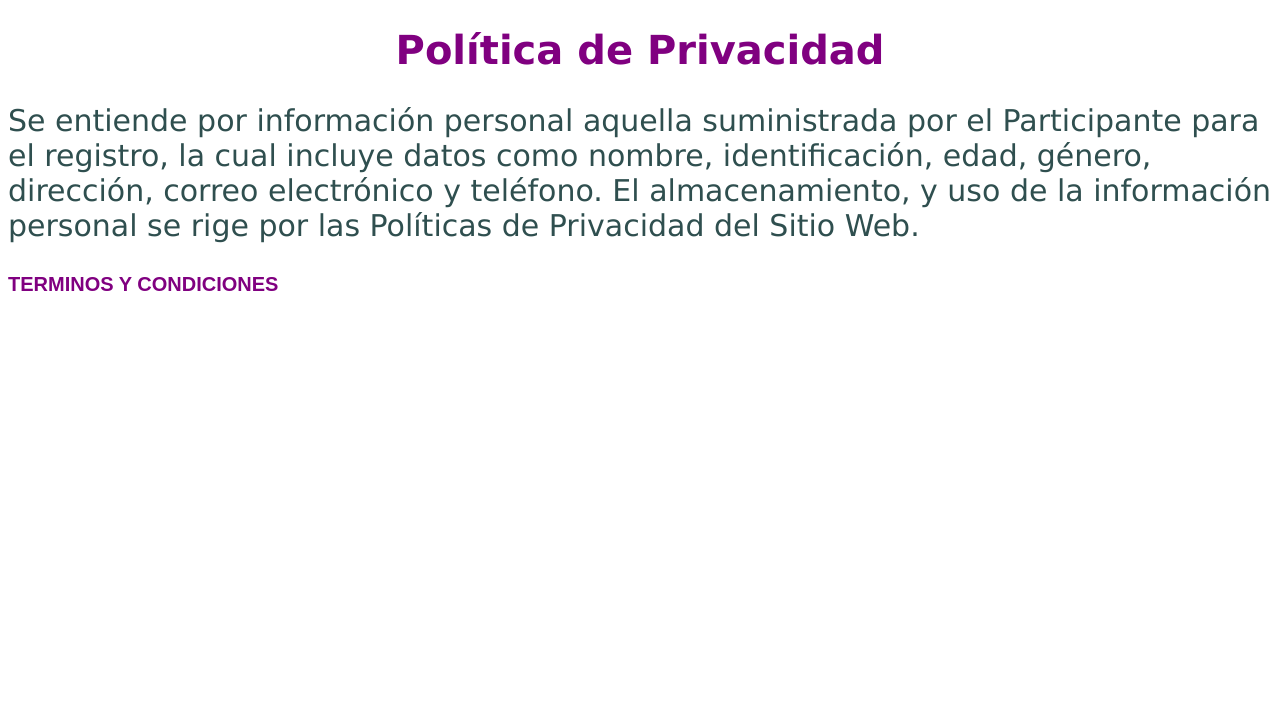
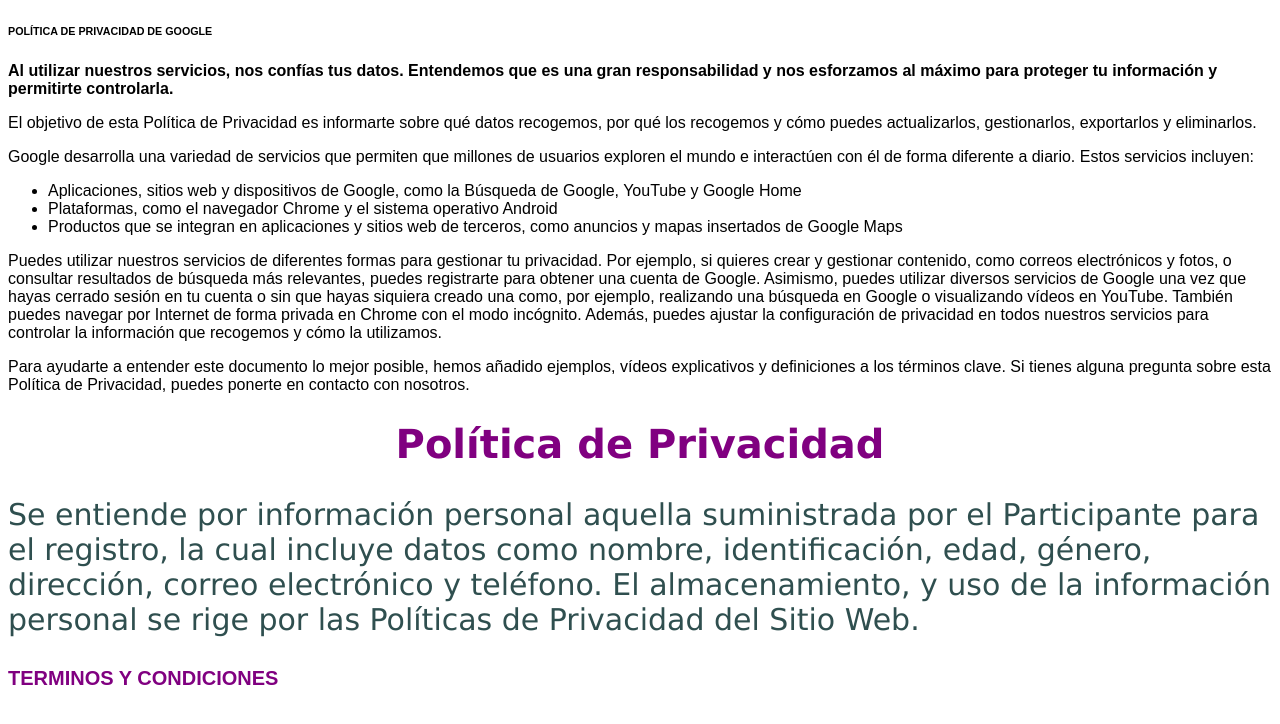
Before and after one commit to JESSICAMAZUERA00/Privacidad, a website built with Parcel: page index.html in a window 1280 px wide. Built offline with nearby package versions, Linux system fonts and the light colour scheme.

Commit message:
Added Text for Pol.

```diff
--- a/index.html
+++ b/index.html
@@ -11,6 +11,46 @@
 
 </head>
 <body>
+<h6>POLÍTICA DE PRIVACIDAD DE GOOGLE</h6>
+
+<strong>Al utilizar nuestros servicios, nos confías tus datos. Entendemos que es una gran
+    responsabilidad y nos esforzamos al máximo para proteger tu información y permitirte
+    controlarla.</strong>
+
+<p>El objetivo de esta Política de Privacidad es informarte sobre qué datos recogemos, por
+    qué los recogemos y cómo puedes actualizarlos, gestionarlos, exportarlos y eliminarlos.</p>
+
+<p>Google desarrolla una variedad de servicios que permiten que millones de usuarios exploren
+    el mundo e interactúen con él de forma diferente a diario. Estos servicios incluyen:</p>
+
+<ul>
+    <li>
+        Aplicaciones, sitios web y dispositivos de Google, como la Búsqueda de Google, YouTube
+        y Google Home
+    </li>
+    <li>
+        Plataformas, como el navegador Chrome y el sistema operativo Android
+    </li>
+    <li>
+        Productos que se integran en aplicaciones y sitios web de terceros, como anuncios y
+        mapas insertados de Google Maps
+    </li>
+</ul>
+
+<p>Puedes utilizar nuestros servicios de diferentes formas para gestionar tu privacidad.
+    Por ejemplo, si quieres crear y gestionar contenido, como correos electrónicos y fotos,
+    o consultar resultados de búsqueda más relevantes, puedes registrarte para obtener una
+    cuenta de Google. Asimismo, puedes utilizar diversos servicios de Google una vez que
+    hayas cerrado sesión en tu cuenta o sin que hayas siquiera creado una como, por ejemplo,
+    realizando una búsqueda en Google o visualizando vídeos en YouTube. También puedes
+    navegar por Internet de forma privada en Chrome con el modo incógnito. Además, puedes
+    ajustar la configuración de privacidad en todos nuestros servicios para controlar la
+    información que recogemos y cómo la utilizamos.</p>
+
+<p>Para ayudarte a entender este documento lo mejor posible, hemos añadido ejemplos, vídeos
+    explicativos y definiciones a los términos clave. Si tienes alguna pregunta sobre esta
+    Política de Privacidad, puedes ponerte en contacto con nosotros.</p>
+
 <h1 id="titulo">Política de Privacidad</h1>
 <p id="parrafo">
     Se entiende por información personal aquella suministrada por el Participante para
```
